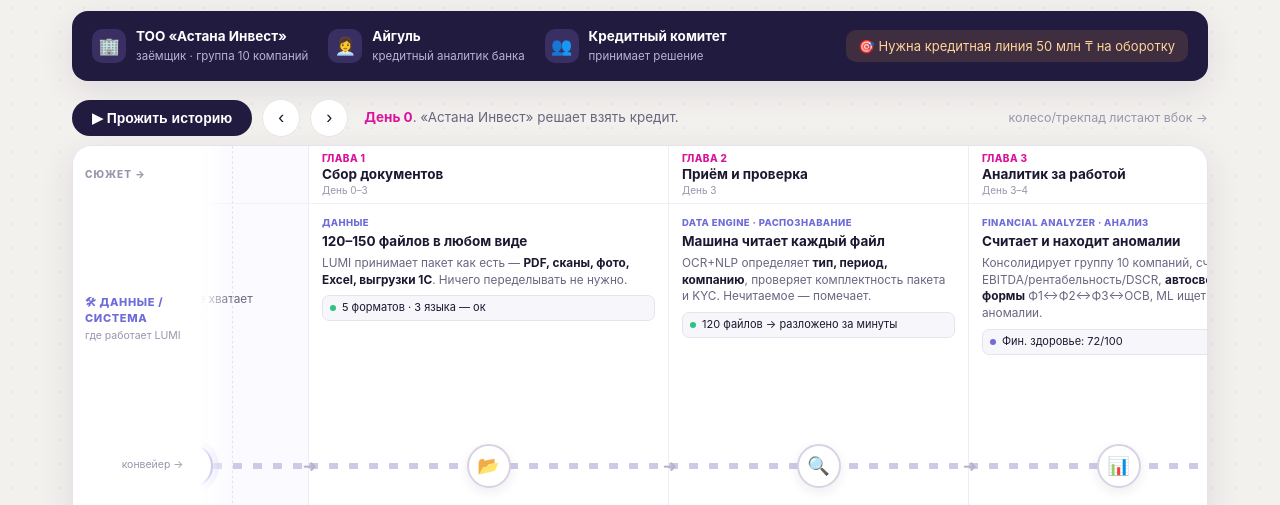
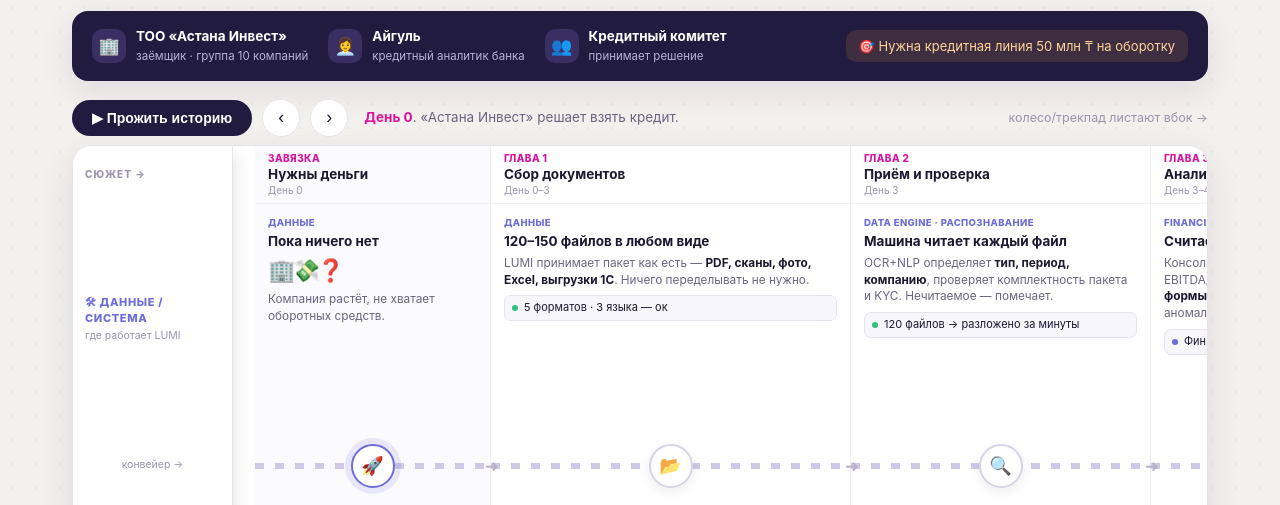
Before and after one commit to LadyGaiden/lumi-credit-conveyor, a plain HTML site: page index.html in a window 1280 px wide. Shown: the part 244-749 px from the top of the page. Drawn offline with Linux system fonts and the light colour scheme.

Commit message:
fix: solid sticky labels + scroll-padding — first slide no longer overlapped

```diff
--- a/index.html
+++ b/index.html
@@ -39,12 +39,13 @@
   .hintf{font-size:12.5px;color:var(--faint);margin-left:auto}
 
   .conv{overflow-x:auto;overflow-y:hidden;scroll-behavior:smooth;scroll-snap-type:x proximity;
+    scroll-padding-left:calc(var(--labW) + 28px);
     background:var(--paper);border:1px solid var(--line);border-radius:20px;box-shadow:var(--shadow)}
   .conv::-webkit-scrollbar{height:10px}.conv::-webkit-scrollbar-thumb{background:#d8d2e4;border-radius:999px}
   .rail{display:flex;width:max-content;align-items:stretch}
   .labels{position:sticky;left:0;z-index:4;flex:0 0 var(--labW);width:var(--labW);
     display:grid;grid-template-rows:var(--chH) var(--topH) var(--beltH) var(--botH);
-    background:linear-gradient(90deg,var(--paper) 80%,rgba(255,255,255,0));border-right:1px dashed var(--line)}
+    background:var(--paper);border-right:1px solid var(--line);box-shadow:10px 0 16px -8px rgba(40,30,70,.12)}
   .labels .e{display:flex;align-items:center;padding:0 12px;font-size:10px;letter-spacing:.1em;font-weight:800;color:var(--faint);text-transform:uppercase}
   .labels .lab{padding:0 12px;display:flex;flex-direction:column;justify-content:center}
   .labels .lab .k{font-size:11px;letter-spacing:.06em;font-weight:800;text-transform:uppercase}
@@ -87,7 +88,7 @@
   .col.active .node{border-color:var(--indigo);box-shadow:0 0 0 6px rgba(110,108,217,.14)}
   .belt .arr{position:absolute;right:-9px;top:50%;transform:translateY(-50%);color:#b9b2c8;font-size:17px;z-index:3}
 
-  .col.start{flex-basis:236px;width:236px;background:#fbfaff}
+  .col.start{flex-basis:236px;width:236px;background:#fbfaff;margin-left:22px}
   .col.wide{flex-basis:360px;width:360px}
   .start .chaos{font-size:22px;letter-spacing:-3px}
   .col.finale{flex-basis:340px;width:340px;background:linear-gradient(180deg,#f7fff9,#eefaf2);border-right:none}
```
